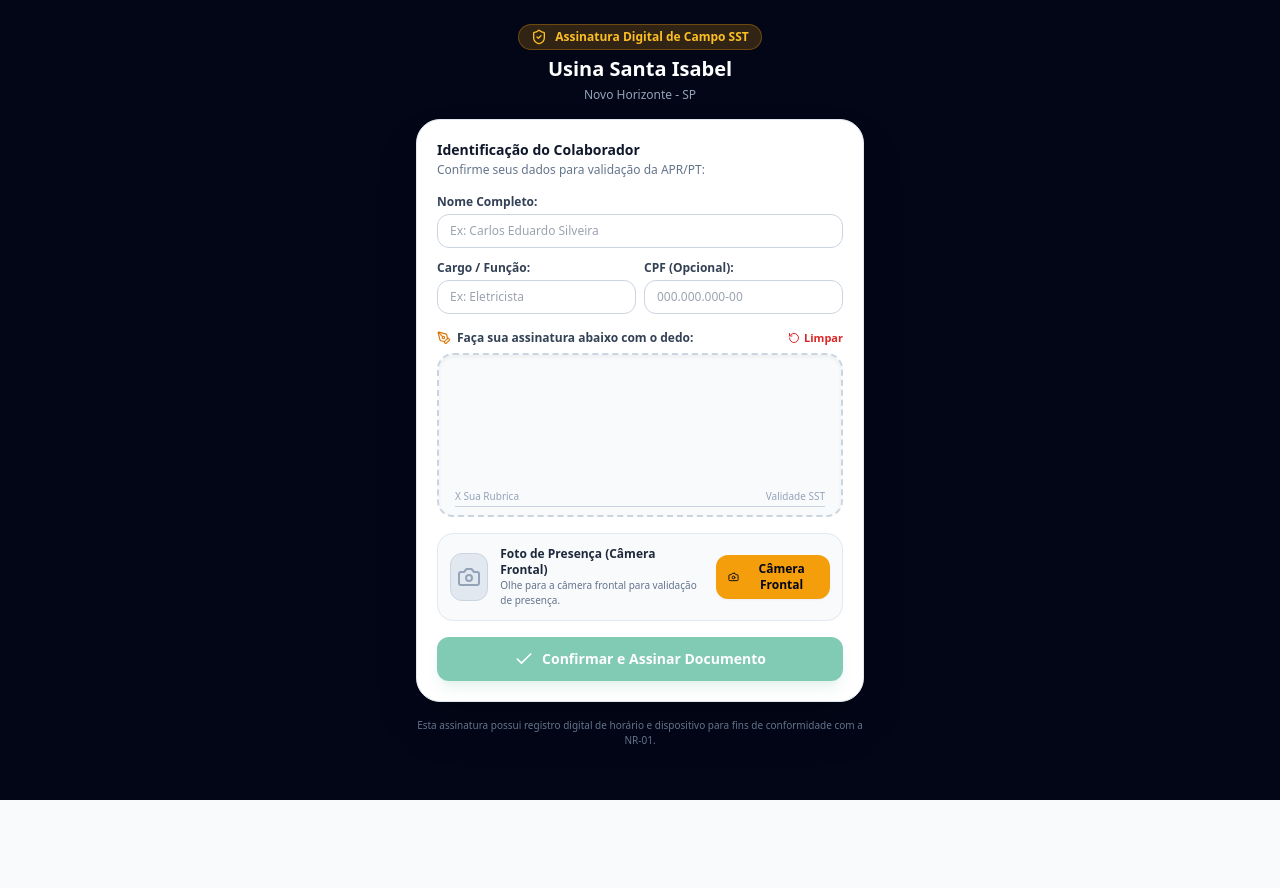
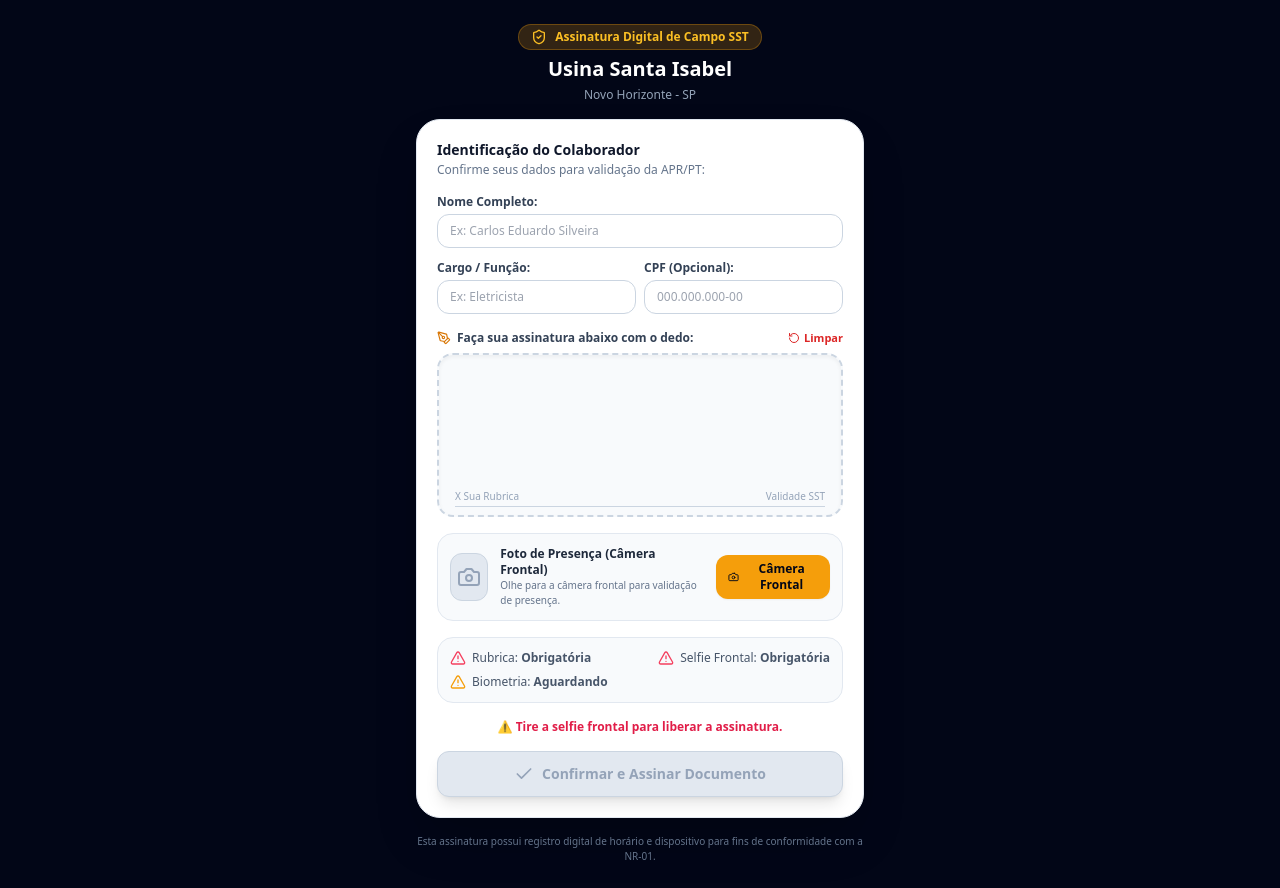
Before and after one commit to jotapaulo26-ops/seguranca-do-trabalho-app, a React (Vite) app in the folder frontend/: page /assinar-documento in a window 1280 px wide. Before the commit the page ends 800 px from the top, so only its background shows below. Built offline with nearby package versions, Linux system fonts and the light colour scheme.

Commit message:
feat(security-lock): travas estritas de homologacao, obrigatoriedade de selfie e rubrica, bloqueio por divergencia facial

```diff
--- a/frontend/src/components/SignatureModalCenter.tsx
+++ b/frontend/src/components/SignatureModalCenter.tsx
@@ -91,7 +91,7 @@ export const SignatureModalCenter: React.FC<SignatureModalCenterProps> = ({
     refreshDocument();
   }, [doc.id]);
 
-  // Load worker reference biometrics when a worker is selected
+  // Load worker reference biometrics when a worker is selected and auto-open frontal camera
   useEffect(() => {
     if (!selectedWorker) {
       setHasDrawn(false);
@@ -117,6 +117,12 @@ export const SignatureModalCenter: React.FC<SignatureModalCenterProps> = ({
       }
     }
     loadWorkerBiometrics();
+
+    // Auto-open frontal camera viewfinder for fast biometric verification
+    const timer = setTimeout(() => {
+      setCameraModalOpen(true);
+    }, 250);
+    return () => clearTimeout(timer);
   }, [selectedWorker]);
 
   // Setup canvas when a worker is selected for signing
@@ -231,14 +237,43 @@ export const SignatureModalCenter: React.FC<SignatureModalCenterProps> = ({
       const result = await compareFaces(workerReferencePhoto, compressedDataUrl);
       setBiometricResult(result);
     } else {
+      // Colaborador ainda sem biometria -> cadastra automaticamente no ato
+      const workerId =
+        selectedWorker && !selectedWorker.id.startsWith('supervisor_') && !selectedWorker.id.startsWith('watch_')
+          ? selectedWorker.id
+          : null;
+      if (workerId) {
+        try {
+          await api.post(`/employees/${workerId}/biometrics`, { photo_url: compressedDataUrl });
+          setWorkerReferencePhoto(compressedDataUrl);
           setBiometricResult({
             score: 100,
             isMatch: true,
             confidence: 'alta',
-        label: 'Foto pronta para registro biométrico',
+            label: '✅ Biometria Facial Registrada e Validada!',
+            color: 'emerald',
+            hasReference: true
+          });
+        } catch {
+          setBiometricResult({
+            score: 100,
+            isMatch: true,
+            confidence: 'alta',
+            label: '✅ Selfie Frontal Registrada',
             color: 'emerald',
             hasReference: false
           });
+        }
+      } else {
+        setBiometricResult({
+          score: 100,
+          isMatch: true,
+          confidence: 'alta',
+          label: '✅ Selfie Frontal Registrada',
+          color: 'emerald',
+          hasReference: false
+        });
+      }
     }
   };
 
@@ -278,12 +313,20 @@ export const SignatureModalCenter: React.FC<SignatureModalCenterProps> = ({
     reader.readAsDataURL(file);
   };
 
-  // Save Signature for selected worker
+  // Save Signature for selected worker with strict SST safety locks
   const handleSaveSignature = async () => {
     if (!selectedWorker) return;
     const canvas = canvasRef.current;
     if (!canvas || !hasDrawn) {
-      alert('Por favor, desenhe a rubrica/assinatura no quadro antes de confirmar.');
+      alert('Bloqueio SST: A rubrica digital desenhada no quadro é estritamente obrigatória.');
+      return;
+    }
+    if (!photoDataUrl) {
+      alert('Bloqueio SST: A foto de presença com câmera frontal é estritamente obrigatória.');
+      return;
+    }
+    if (workerReferencePhoto && (!biometricResult || !biometricResult.isMatch)) {
+      alert('Bloqueio Biométrico SST: O rosto capturado está divergente da biometria cadastrada. Homologação bloqueada.');
       return;
     }
 
@@ -301,7 +344,7 @@ export const SignatureModalCenter: React.FC<SignatureModalCenterProps> = ({
           signerCpf: selectedWorker.cpf,
           signerType: selectedWorker.type,
           signatureDataUrl,
-          photoDataUrl: photoDataUrl || undefined
+          photoDataUrl
         }
       );
 
@@ -309,7 +352,7 @@ export const SignatureModalCenter: React.FC<SignatureModalCenterProps> = ({
       onSignatureSaved(res.document);
       setSelectedWorker(null);
       setPhotoDataUrl(null);
-      alert(`Assinatura de ${selectedWorker.name} registrada com sucesso!`);
+      alert(`Assinatura de ${selectedWorker.name} homologada com sucesso!`);
     } catch (err: any) {
       setErrorMessage(err.message || 'Erro ao registrar assinatura.');
     } finally {
@@ -535,24 +578,111 @@ export const SignatureModalCenter: React.FC<SignatureModalCenterProps> = ({
               )}
             </div>
 
+            {/* Checklist de Conformidade Obrigatória SST */}
+            <div className="p-3 bg-slate-100/90 rounded-2xl border border-slate-200 text-xs flex flex-wrap items-center justify-between gap-2">
+              {/* Rubrica status */}
+              <div className="flex items-center gap-1.5 font-medium">
+                {hasDrawn ? (
+                  <CheckCircle2 className="w-4 h-4 text-emerald-600 shrink-0" />
+                ) : (
+                  <AlertTriangle className="w-4 h-4 text-rose-500 shrink-0" />
+                )}
+                <span className={hasDrawn ? 'text-emerald-800' : 'text-slate-600'}>
+                  Rubrica: <strong>{hasDrawn ? 'Preenchida' : 'Obrigatória'}</strong>
+                </span>
+              </div>
+
+              {/* Foto status */}
+              <div className="flex items-center gap-1.5 font-medium">
+                {photoDataUrl ? (
+                  <CheckCircle2 className="w-4 h-4 text-emerald-600 shrink-0" />
+                ) : (
+                  <AlertTriangle className="w-4 h-4 text-rose-500 shrink-0" />
+                )}
+                <span className={photoDataUrl ? 'text-emerald-800' : 'text-slate-600'}>
+                  Selfie Frontal: <strong>{photoDataUrl ? 'Capturada' : 'Obrigatória'}</strong>
+                </span>
+              </div>
+
+              {/* Biometria status */}
+              <div className="flex items-center gap-1.5 font-medium">
+                {workerReferencePhoto ? (
+                  biometricResult?.isMatch ? (
+                    <CheckCircle2 className="w-4 h-4 text-emerald-600 shrink-0" />
+                  ) : biometricResult && !biometricResult.isMatch ? (
+                    <AlertTriangle className="w-4 h-4 text-rose-600 shrink-0 animate-pulse" />
+                  ) : (
+                    <Clock className="w-4 h-4 text-amber-500 shrink-0" />
+                  )
+                ) : photoDataUrl ? (
+                  <CheckCircle2 className="w-4 h-4 text-emerald-600 shrink-0" />
+                ) : (
+                  <AlertTriangle className="w-4 h-4 text-amber-500 shrink-0" />
+                )}
+                <span
+                  className={
+                    workerReferencePhoto && biometricResult && !biometricResult.isMatch
+                      ? 'text-rose-700 font-black'
+                      : photoDataUrl
+                      ? 'text-emerald-800 font-semibold'
+                      : 'text-slate-600'
+                  }
+                >
+                  Biometria:{' '}
+                  <strong>
+                    {workerReferencePhoto && biometricResult && !biometricResult.isMatch
+                      ? 'Divergente (Bloqueado)'
+                      : photoDataUrl
+                      ? 'Validada'
+                      : 'Aguardando Foto'}
+                  </strong>
+                </span>
+              </div>
+            </div>
+
             {/* Action buttons */}
-            <div className="flex items-center justify-end gap-2.5 pt-2 border-t border-slate-100">
+            <div className="flex flex-col sm:flex-row items-center justify-between gap-3 pt-2 border-t border-slate-100">
               <button
                 type="button"
                 onClick={() => setSelectedWorker(null)}
-                className="py-2.5 px-4 rounded-xl border border-slate-300 text-xs font-bold text-slate-700 hover:bg-slate-50 transition-colors"
+                className="w-full sm:w-auto py-2.5 px-4 rounded-xl border border-slate-300 text-xs font-bold text-slate-700 hover:bg-slate-50 transition-colors"
               >
                 Cancelar
               </button>
+
+              <div className="flex flex-col sm:flex-row items-center gap-2 w-full sm:w-auto">
+                {/* Impediment reason warning */}
+                {(!hasDrawn || !photoDataUrl || (workerReferencePhoto && biometricResult && !biometricResult.isMatch)) && (
+                  <span className="text-[11px] text-rose-600 font-bold text-center sm:text-right">
+                    {!photoDataUrl
+                      ? '⚠️ Tire a selfie frontal'
+                      : workerReferencePhoto && biometricResult && !biometricResult.isMatch
+                      ? '⛔ Rosto divergente (Bloqueado)'
+                      : !hasDrawn
+                      ? '⚠️ Desenhe a rubrica'
+                      : ''}
+                  </span>
+                )}
+
                 <button
                   type="button"
-                disabled={!hasDrawn || saving}
+                  disabled={
+                    !hasDrawn ||
+                    !photoDataUrl ||
+                    (workerReferencePhoto && biometricResult && !biometricResult.isMatch) ||
+                    saving
+                  }
                   onClick={handleSaveSignature}
-                className="py-2.5 px-5 bg-emerald-600 hover:bg-emerald-500 disabled:opacity-50 text-white text-xs font-black rounded-xl flex items-center gap-2 shadow-md shadow-emerald-600/20 transition-all hover:scale-[1.02]"
+                  className={`w-full sm:w-auto py-2.5 px-5 rounded-xl text-xs font-black flex items-center justify-center gap-2 shadow-md transition-all ${
+                    hasDrawn && photoDataUrl && (!workerReferencePhoto || biometricResult?.isMatch) && !saving
+                      ? 'bg-emerald-600 hover:bg-emerald-500 text-white shadow-emerald-600/20 hover:scale-[1.02]'
+                      : 'bg-slate-200 text-slate-400 cursor-not-allowed border border-slate-300'
+                  }`}
                 >
                   <Check className="w-4 h-4" />
                   {saving ? 'Registrando...' : 'Homologar Assinatura'}
                 </button>
+              </div>
             </div>
           </div>
         ) : (
--- a/frontend/src/pages/PublicSignaturePage.tsx
+++ b/frontend/src/pages/PublicSignaturePage.tsx
@@ -14,7 +14,8 @@ import {
   HardHat,
   MapPin,
   Check,
-  Sparkles
+  Sparkles,
+  Clock
 } from 'lucide-react';
 
 export const PublicSignaturePage: React.FC = () => {
@@ -180,7 +181,15 @@ export const PublicSignaturePage: React.FC = () => {
     }
     const canvas = canvasRef.current;
     if (!canvas || !hasDrawn) {
-      alert('Por favor, faça sua rubrica com o dedo na tela.');
+      alert('Bloqueio SST: A rubrica desenhada no quadro é estritamente obrigatória.');
+      return;
+    }
+    if (!photoDataUrl) {
+      alert('Bloqueio SST: A selfie de presença com câmera frontal é estritamente obrigatória.');
+      return;
+    }
+    if (workerReferencePhoto && (!biometricResult || !biometricResult.isMatch)) {
+      alert('Bloqueio Biométrico SST: O rosto capturado está divergente do cadastro biométrico. Assinatura bloqueada.');
       return;
     }
 
@@ -196,7 +205,7 @@ export const PublicSignaturePage: React.FC = () => {
         signerCpf: signerCpf || undefined,
         signerType: 'executante',
         signatureDataUrl,
-        photoDataUrl: photoDataUrl || undefined
+        photoDataUrl
       });
 
       setSuccess(true);
@@ -408,10 +417,91 @@ export const PublicSignaturePage: React.FC = () => {
             )}
           </div>
 
+          {/* Checklist de Conformidade Obrigatória SST */}
+          <div className="p-3 bg-slate-50 rounded-2xl border border-slate-200 text-xs flex flex-wrap items-center justify-between gap-2">
+            <div className="flex items-center gap-1.5 font-medium">
+              {hasDrawn ? (
+                <CheckCircle2 className="w-4 h-4 text-emerald-600 shrink-0" />
+              ) : (
+                <AlertTriangle className="w-4 h-4 text-rose-500 shrink-0" />
+              )}
+              <span className={hasDrawn ? 'text-emerald-800' : 'text-slate-600'}>
+                Rubrica: <strong>{hasDrawn ? 'Preenchida' : 'Obrigatória'}</strong>
+              </span>
+            </div>
+
+            <div className="flex items-center gap-1.5 font-medium">
+              {photoDataUrl ? (
+                <CheckCircle2 className="w-4 h-4 text-emerald-600 shrink-0" />
+              ) : (
+                <AlertTriangle className="w-4 h-4 text-rose-500 shrink-0" />
+              )}
+              <span className={photoDataUrl ? 'text-emerald-800' : 'text-slate-600'}>
+                Selfie Frontal: <strong>{photoDataUrl ? 'Capturada' : 'Obrigatória'}</strong>
+              </span>
+            </div>
+
+            <div className="flex items-center gap-1.5 font-medium">
+              {workerReferencePhoto ? (
+                biometricResult?.isMatch ? (
+                  <CheckCircle2 className="w-4 h-4 text-emerald-600 shrink-0" />
+                ) : biometricResult && !biometricResult.isMatch ? (
+                  <AlertTriangle className="w-4 h-4 text-rose-600 shrink-0 animate-pulse" />
+                ) : (
+                  <Clock className="w-4 h-4 text-amber-500 shrink-0" />
+                )
+              ) : photoDataUrl ? (
+                <CheckCircle2 className="w-4 h-4 text-emerald-600 shrink-0" />
+              ) : (
+                <AlertTriangle className="w-4 h-4 text-amber-500 shrink-0" />
+              )}
+              <span
+                className={
+                  workerReferencePhoto && biometricResult && !biometricResult.isMatch
+                    ? 'text-rose-700 font-bold'
+                    : photoDataUrl
+                    ? 'text-emerald-800 font-semibold'
+                    : 'text-slate-600'
+                }
+              >
+                Biometria:{' '}
+                <strong>
+                  {workerReferencePhoto && biometricResult && !biometricResult.isMatch
+                    ? 'Divergente (Bloqueado)'
+                    : photoDataUrl
+                    ? 'Validada'
+                    : 'Aguardando'}
+                </strong>
+              </span>
+            </div>
+          </div>
+
+          {/* Warning Message if blocked */}
+          {(!hasDrawn || !photoDataUrl || (workerReferencePhoto && biometricResult && !biometricResult.isMatch)) && (
+            <div className="text-center text-xs text-rose-600 font-bold">
+              {!photoDataUrl
+                ? '⚠️ Tire a selfie frontal para liberar a assinatura.'
+                : workerReferencePhoto && biometricResult && !biometricResult.isMatch
+                ? '⛔ Rosto divergente da biometria. Assinatura bloqueada.'
+                : !hasDrawn
+                ? '⚠️ Desenhe sua rubrica no quadro para liberar a assinatura.'
+                : ''}
+            </div>
+          )}
+
           <button
             type="submit"
-            disabled={saving || !hasDrawn}
-            className="w-full py-3 px-4 bg-emerald-600 hover:bg-emerald-500 disabled:opacity-50 text-white font-black text-sm rounded-xl flex items-center justify-center gap-2 shadow-lg shadow-emerald-600/20 transition-all hover:scale-[1.01]"
+            disabled={
+              !hasDrawn ||
+              !photoDataUrl ||
+              (workerReferencePhoto && biometricResult && !biometricResult.isMatch) ||
+              saving
+            }
+            className={`w-full py-3 px-4 font-black text-sm rounded-xl flex items-center justify-center gap-2 shadow-lg transition-all ${
+              hasDrawn && photoDataUrl && (!workerReferencePhoto || biometricResult?.isMatch) && !saving
+                ? 'bg-emerald-600 hover:bg-emerald-500 text-white shadow-emerald-600/20 hover:scale-[1.01]'
+                : 'bg-slate-200 text-slate-400 cursor-not-allowed border border-slate-300'
+            }`}
           >
             <Check className="w-5 h-5" />
             {saving ? 'Gravando Assinatura...' : 'Confirmar e Assinar Documento'}
--- a/frontend/src/services/facialBiometrics.ts
+++ b/frontend/src/services/facialBiometrics.ts
@@ -144,7 +144,7 @@ export async function compareFaces(
         score: normalizedScore,
         isMatch: true,
         confidence: 'alta',
-        label: `Identidade Confirmada (${normalizedScore}%)`,
+        label: `✅ Identidade Facial Confirmada (${normalizedScore}%)`,
         color: 'emerald',
         hasReference: true
       };
@@ -153,7 +153,7 @@ export async function compareFaces(
         score: normalizedScore,
         isMatch: true,
         confidence: 'media',
-        label: `Similaridade Aceitável com EPI/Óculos (${normalizedScore}%)`,
+        label: `✅ Similaridade Aceitável com EPI/Óculos (${normalizedScore}%)`,
         color: 'amber',
         hasReference: true
       };
@@ -162,7 +162,7 @@ export async function compareFaces(
         score: normalizedScore,
         isMatch: false,
         confidence: 'baixa',
-        label: `Divergência Facial (${normalizedScore}%) — Conferir Documento`,
+        label: `⛔ Rosto Divergente do Cadastro (${normalizedScore}%) — Homologação Bloqueada`,
         color: 'rose',
         hasReference: true
       };
```
Also changed, not shown: 2 other files (tests, documents, lock files or other folders). Lines whose indentation alone changed are shown as unchanged.
